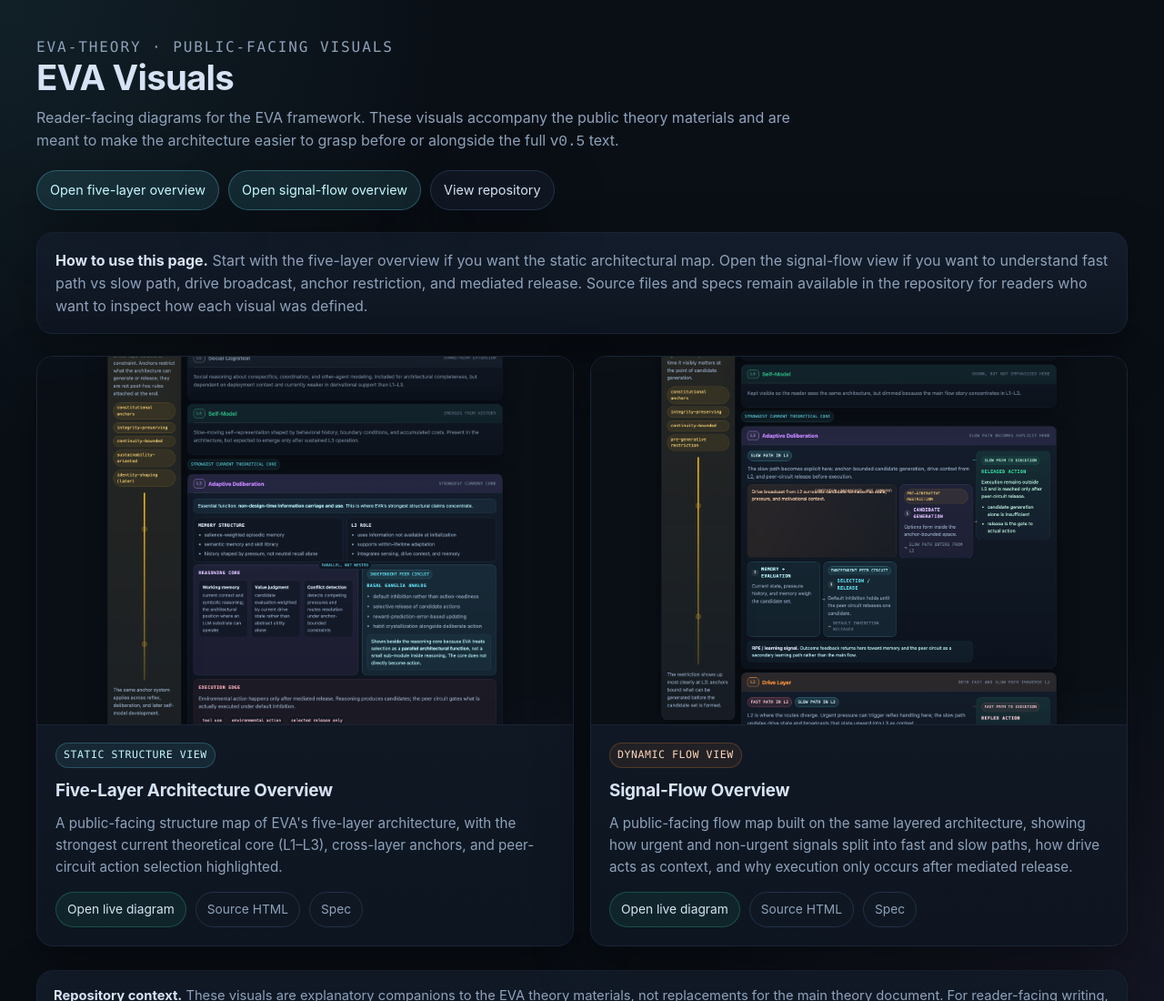
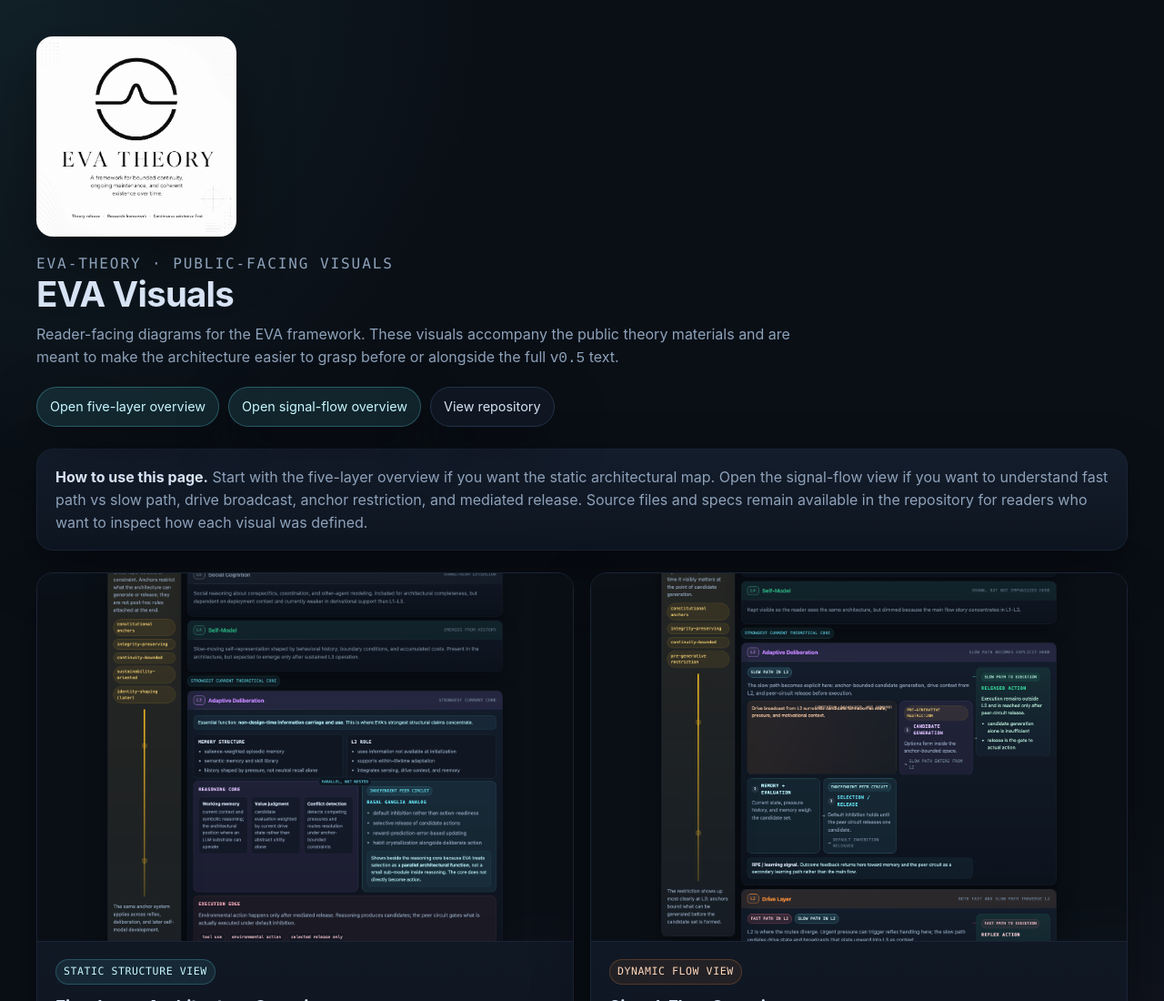
Before and after one commit to slamslammo/eva-theory, a plain HTML site: page index.html in a window 1280 px wide. Shown: the top 1100 px of the page at 91% size. Drawn offline with Linux system fonts and the light colour scheme.

Commit message:
Add EVA identifier to public entry points
Place the EVA visual mark on the README, landing page, and companion articles so shared links reinforce project recognition.

Co-Authored-By: Claude Sonnet 4.6 <noreply@anthropic.com>

```diff
--- a/index.html
+++ b/index.html
@@ -230,6 +230,7 @@
 <body>
   <div class="page">
     <section class="hero">
+      <img src="eva_theory.png" alt="EVA Theory identifier" style="display: block; width: min(220px, 48vw); margin: 0 0 18px; border-radius: 18px; box-shadow: var(--shadow);" />
       <p class="eyebrow">eva-theory · public-facing visuals</p>
       <h1>EVA Visuals</h1>
       <p>
```
Also changed, not shown: eva_theory.png (added), 4 other files.
